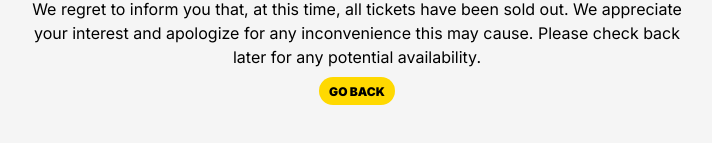
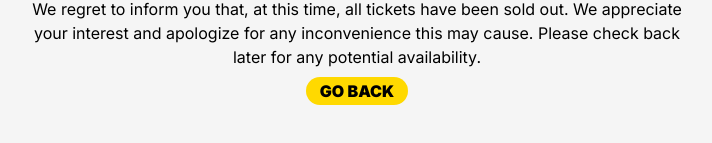
Before and after one commit to R00BEL/rave-berlin, a Next.js app: page /no-tickets in a window 1280 px wide. Shown: the part 365-508 px from the top of the page, without its empty margins (283-995 px from the left). Built offline with nearby package versions, Linux system fonts and the light colour scheme; no server answers.

Commit message:
wip: log adaptation for large screens

```diff
--- a/src/components/commonComponents/button/Button.tsx
+++ b/src/components/commonComponents/Button.tsx
@@ -1,5 +1,4 @@
 import { memo } from "react";
-import styles from "./style.module.css";
 
 interface Props {
   label: string;
@@ -9,7 +8,13 @@ interface Props {
 
 const Button = memo(({ label, onClick, isLoading }: Props) => {
   return (
-    <button className={styles.button} onClick={onClick} disabled={isLoading}>
+    <button
+      className={
+        "rounded-[2.5rem] bg-[#FFD900] flex h-7 px-2.5 sm:px-3.5 py-1 sm:py-2 justify-center items-center text-[0.75rem] sm:text-base not-italic font-black leading-[normal]"
+      }
+      onClick={onClick}
+      disabled={isLoading}
+    >
       {isLoading ? "Loading..." : label}
     </button>
   );
--- a/src/components/commonComponents/button/style.module.css
+++ /dev/null
@@ -1,15 +0,0 @@
-.button {
-  border-radius: 2.5rem;
-  background: #FFD900;
-
-  display: flex;
-  height: 1.75rem;
-  padding: 0.25rem 0.625rem;
-  justify-content: center;
-  align-items: center;
-
-  font-size: 0.75rem;
-  font-style: normal;
-  font-weight: 900;
-  line-height: normal;
-}
--- a/src/components/pages/home/HomePage.tsx
+++ b/src/components/pages/home/HomePage.tsx
@@ -1,38 +1,44 @@
 import Image from "next/image";
-import Testimonials from "./components/testimonials/Testimonials";
+import Testimonials from "./components/Testimonials";
 import FrequentlyAskedQuestions from "./components/FrequentlyAskedQuestions";
 import SmallBuyButton from "./components/SmallBuyButton";
 import LargeBuyButton from "./components/LargeBuyButton";
+
+import feelTheRaveImage from "../../../../public/feelTheRave.svg";
+import berlinImage from "../../../../public/berlin.svg";
 
 const HomePage = () => {
   return (
     <main className={"flex flex-col justify-between h-svh"}>
       <div>
-        <div>
+        <div className={"flex sm:justify-center"}>
+          <div className={"sm:w-[48rem] w-full"}>
+            <div className="flex justify-end pr-3 sm:pr-0 pt-3.5 pb-7">
               <SmallBuyButton />
+            </div>
             <div className="flex justify-center">
               <div className="flex flex-col gap-2">
                 <div>
                   <Image
-                  src="/feelTheRave.svg"
+                    src={feelTheRaveImage}
                     alt="Feel the rave Logo"
-                  width={251.189}
-                  height={148.8}
+                    sizes={"(max-width: 384px) 100vw, (max-width: 640px) 384px"}
+                    className={"w-64 sm:w-96"}
                     priority
                   />
                 </div>
-              <div className="flex justify-between bg-black text-white px-2 font-black text-xs pt-px pb-1">
+                <div className="flex justify-between bg-black text-white px-2 font-black text-xs sm:text-base pt-px pb-1">
                   <div>13/07/2024</div>
                   <div>22:00</div>
                 </div>
                 <div>
                   <Image
-                  src="/berlin.svg"
+                    src={berlinImage}
                     alt="Berlin Logo"
-                  width={252}
-                  height={39}
+                    className={"w-64 sm:w-96"}
                     priority
                   />
+                </div>
               </div>
             </div>
           </div>
--- a/src/components/pages/home/components/SmallBuyButton.tsx
+++ b/src/components/pages/home/components/SmallBuyButton.tsx
@@ -2,19 +2,17 @@
 
 import { memo } from "react";
 
-import Button from "@/components/commonComponents/button/Button";
+import Button from "@/components/commonComponents/Button";
 import useClickPaymentButton from "@/hooks/useClickPaymentButton";
 
 const SmallBuyButton = memo(() => {
   const { handleClickOnPaymentButton, isSubmit } = useClickPaymentButton();
   return (
-    <div className="flex justify-end pr-3 pt-3.5 pb-7">
-      <Button
-        label={"BUY TICKET"}
-        onClick={handleClickOnPaymentButton}
-        isLoading={isSubmit}
-      />
-    </div>
+    <Button
+      label={"BUY TICKET"}
+      onClick={handleClickOnPaymentButton}
+      isLoading={isSubmit}
+    />
   );
 });
 
--- a/src/components/pages/home/components/testimonials/Testimonials.tsx
+++ b/src/components/pages/home/components/Testimonials.tsx
@@ -1,6 +1,4 @@
 import { memo } from "react";
-
-import styles from "./style.module.css";
 
 const ListTestimonial = [
   "“I lost my vision, after the things I have seen on this rave”",
--- a/src/components/pages/noTickets/index.tsx
+++ b/src/components/pages/noTickets/index.tsx
@@ -1,7 +1,5 @@
-"use client";
-
-import Button from "@/components/commonComponents/button/Button";
 import Link from "next/link";
+import Button from "../../commonComponents/Button";
 
 const NoTickets = () => {
   return (
```
Also changed, not shown: src/components/pages/home/components/testimonials/style.module.css (deleted, +0 -27 lines). Lines whose indentation alone changed are shown as unchanged.
